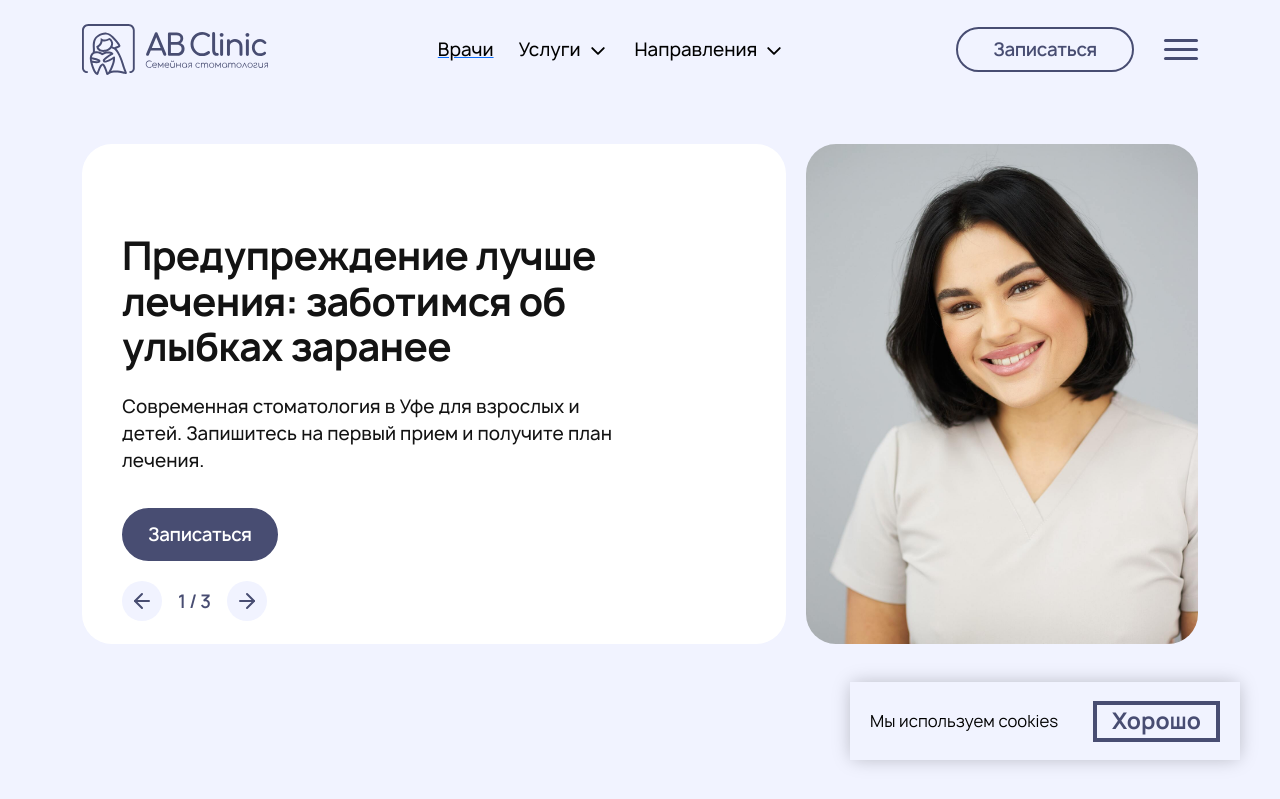
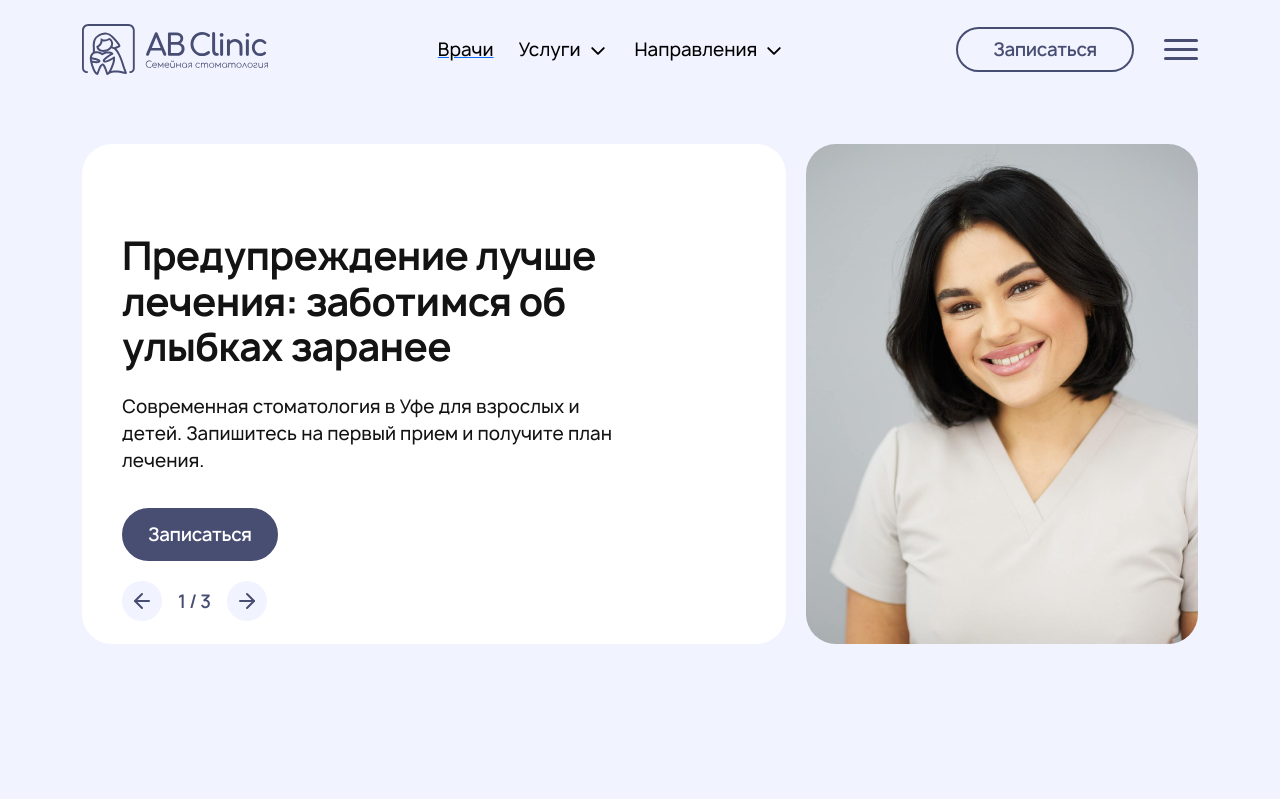
Before and after one commit to sl1dee/ABClinic, a React (Vite) app: page / in a window 1280 px wide. Shown: the top 799 px of the page. Built offline with nearby package versions, Linux system fonts and the light colour scheme; no server answers.

Commit message:
скрыл окно cookie

```diff
--- a/src/layout/main/main-layout.jsx
+++ b/src/layout/main/main-layout.jsx
@@ -3,7 +3,6 @@ import { burgerIsOpenSelector, signUpIsOpenSelector } from '@store/selectors/mod
 import React, { memo } from 'react'
 import { useSelector } from 'react-redux'
 
-import Cookie from '@components/cookie/cookie.jsx'
 import Footer from '@components/footer'
 import Header from '@components/header'
 import Sidebar from '@components/header/sidebar'
@@ -19,7 +18,7 @@ const MainLayout = ({ children }) => {
 			<Header />
 			{children}
 			<Footer />
-			<Cookie />
+			{/* <Cookie /> */}
 			{burgerIsOpen && <Sidebar />}
 			{signUpIsOpen && <SignUpModal />}
 		</>
```
